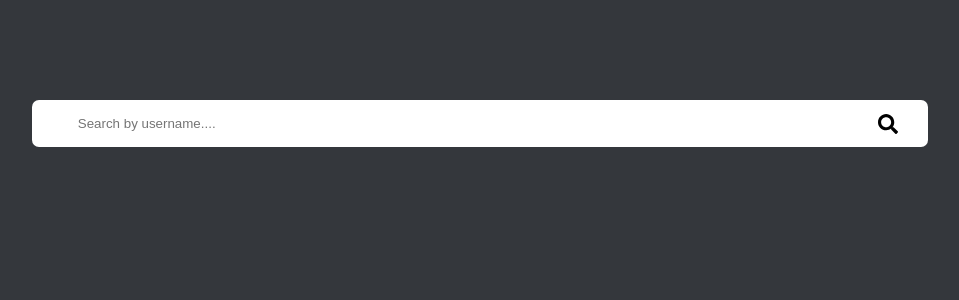
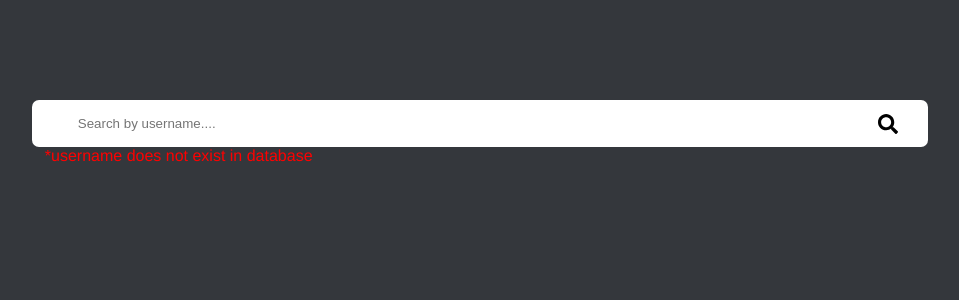
Before and after one commit to AnmolTutejaGitHub/Chat-App, a React (Create React App) app in the folder client/: page /DM in a window 1280 px wide. Both pictures are taken after a click on the icon 1048 px from the left and 123 px from the top of the page. Shown: the top 300 px of the page, without its empty margins (160-1119 px from the left). Built offline with nearby package versions, Linux system fonts and the light colour scheme; no server answers.

Commit message:
some fixes

```diff
--- a/client/src/Components/DM/DM.css
+++ b/client/src/Components/DM/DM.css
@@ -15,3 +15,7 @@
     display: flex;
     justify-content: space-around;
 }
+
+.error-dm {
+    margin-left: 16%;
+}
--- a/client/src/Components/DM/DM.js
+++ b/client/src/Components/DM/DM.js
@@ -11,6 +11,7 @@ function DM() {
     const [EnteredUsername, setUsername] = useState('');
     const { user, setUser } = useContext(UserContext);
     const navigate = useNavigate();
+    const [error, setError] = useState('');
 
 
     async function getSearchedUserId(name) {
@@ -48,14 +49,23 @@ function DM() {
             }
             navigate('/DMroom', { state: roomData });
         }
+
+        else {
+            setError('username does not exist in database');
+        }
     }
 
     return (
         <div>
             <div className='input-nav-box search-position'>
-                <input placeholder="Search by username...." className='nav-input' onChange={(e) => setUsername(e.target.value)}></input>
+                <input placeholder="Search by username...." className='nav-input' onChange={(e) => { setUsername(e.target.value); setError('') }} onKeyDown={(e) => {
+                    if (e.key === 'Enter') {
+                        EstablishDM();
+                    }
+                }}></input>
                 <FaSearch className='search-icon' onClick={EstablishDM} />
             </div>
+            {error && <p className="error error-dm">*{error}</p>}
         </div>
     );
 }
--- a/client/src/Components/DM/DMroom.js
+++ b/client/src/Components/DM/DMroom.js
@@ -74,12 +74,12 @@ function DMroom() {
 
     function leaveRoom() {
         socket.disconnect();
-        navigate("/home");
+        navigate("/DM");
     }
 
 
     return (<div>
-        <div className='room-name'>{roomData.receiver}
+        <div className='room-name'>{roomData.sender == roomData.receiver ? "Myself" : roomData.receiver}
             <BiSolidExit className='leave-btn' onClick={leaveRoom} />
         </div>
         <ScrollToBottom className='scroll-css-dm'>
```
Also changed, not shown: 1 other file (tests, documents, lock files or other folders).
